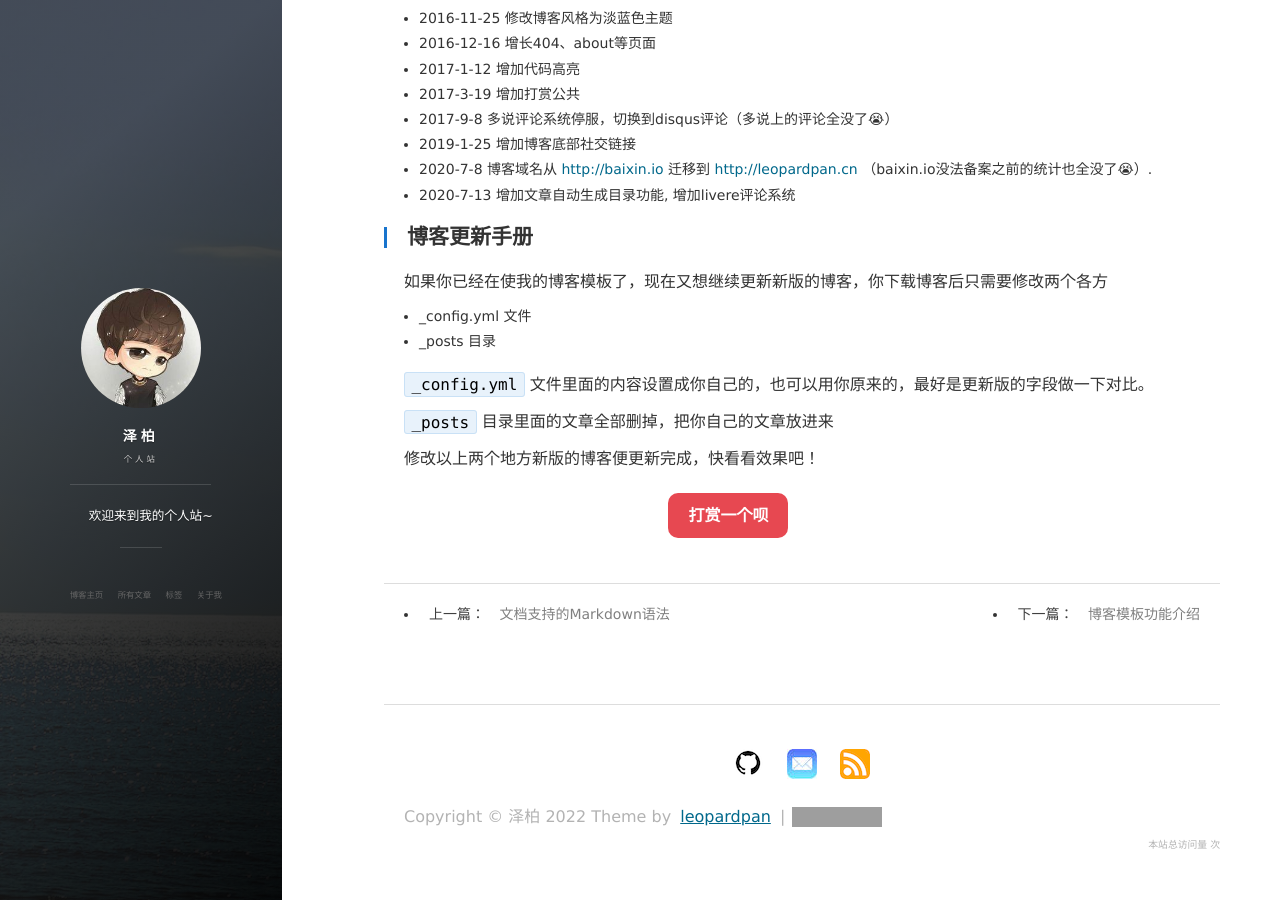
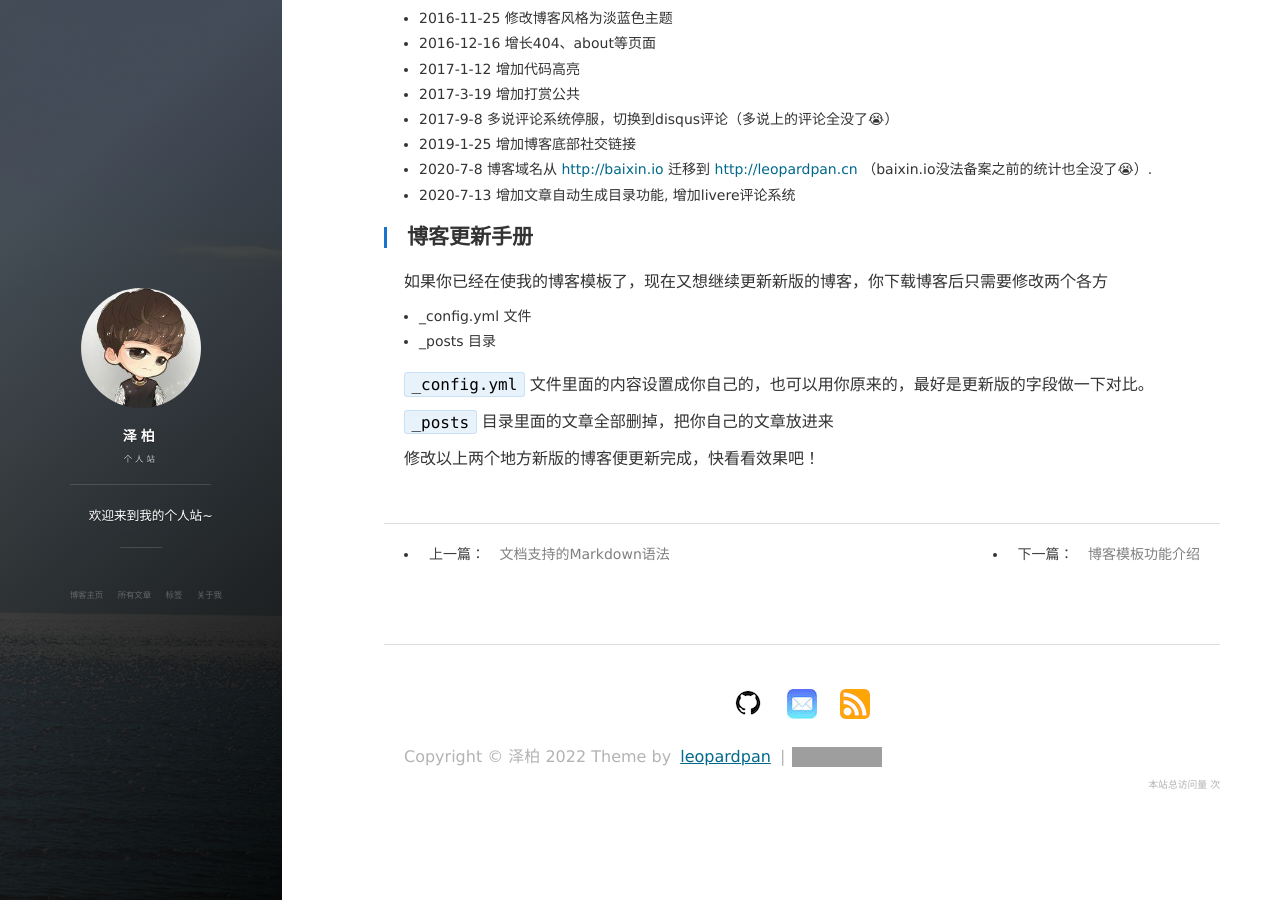
Before and after one commit to djonce/djonce.github.io, a Jekyll site: the page built from _posts/2020-07-10-ReleaseNode.md, in a window 1280 px wide and 900 px high, scrolled down 605 px. Built offline with Jekyll 4.4.1, drawn with Linux system fonts in a browser that asks for light colours; nearby versions of some CDN libraries; comment, search, counter and statistics services are not loaded; grey boxes are pictures that could not be loaded.

Commit message:
chore: 忽略文件

```diff
--- a/_includes/new-old.html
+++ b/_includes/new-old.html
@@ -1,6 +1,6 @@
 <section>
 
-            <div class="content-play">
+            <!-- <div class="content-play">
               <p><a href="javascript:void(0)" onclick="dashangToggle()" class="dashang" title="打赏，支持一下">打赏一个呗</a></p>
               <div class="hide_box-play"></div>
               <div class="shang_box-play">
@@ -27,13 +27,13 @@
                   <p>打开<span id="shang_pay_txt">支付宝</span>扫一扫，即可进行扫码打赏哦</p>
                 </div>
               </div>
-            </div>
-            <script type="text/javascript">
+            </div> -->
+            <!-- <script type="text/javascript">
             function dashangToggle(){
               $(".hide_box-play").fadeToggle();
               $(".shang_box-play").fadeToggle();
             }
-            </script>
+            </script> -->
 
             <div style="text-align:center;margin:50px 0; font:normal 14px/24px 'MicroSoft YaHei';"></div>
 
```
Also changed, not shown: 6 other files.
